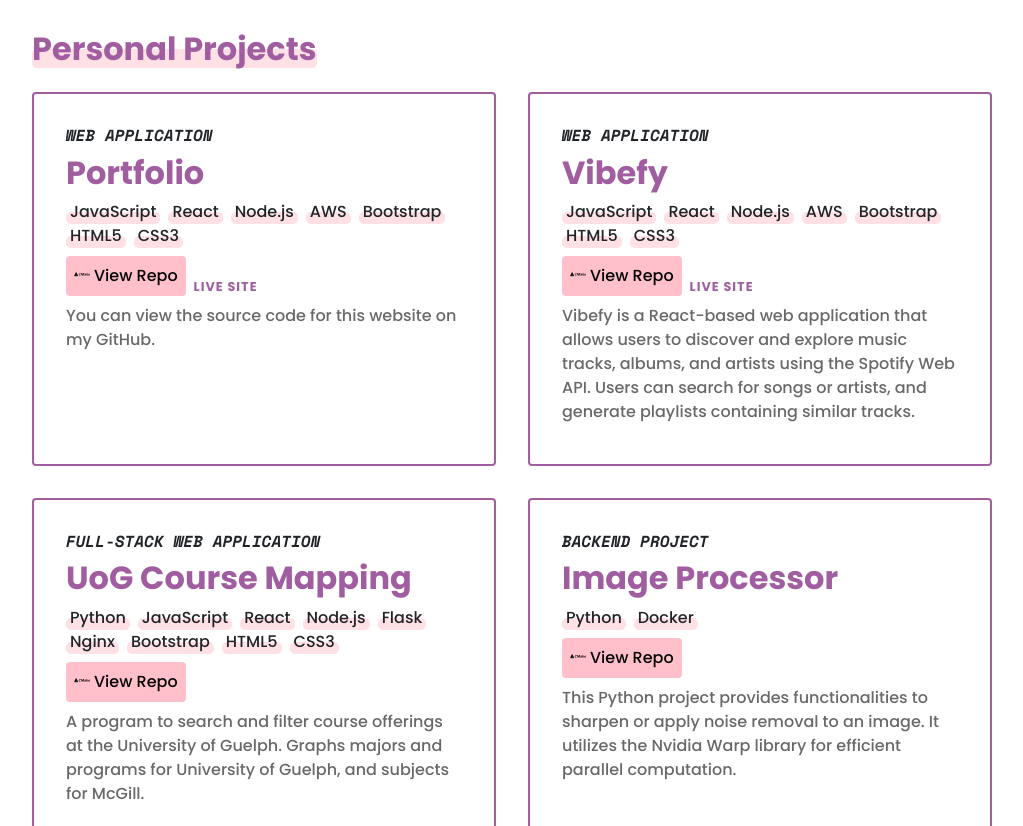
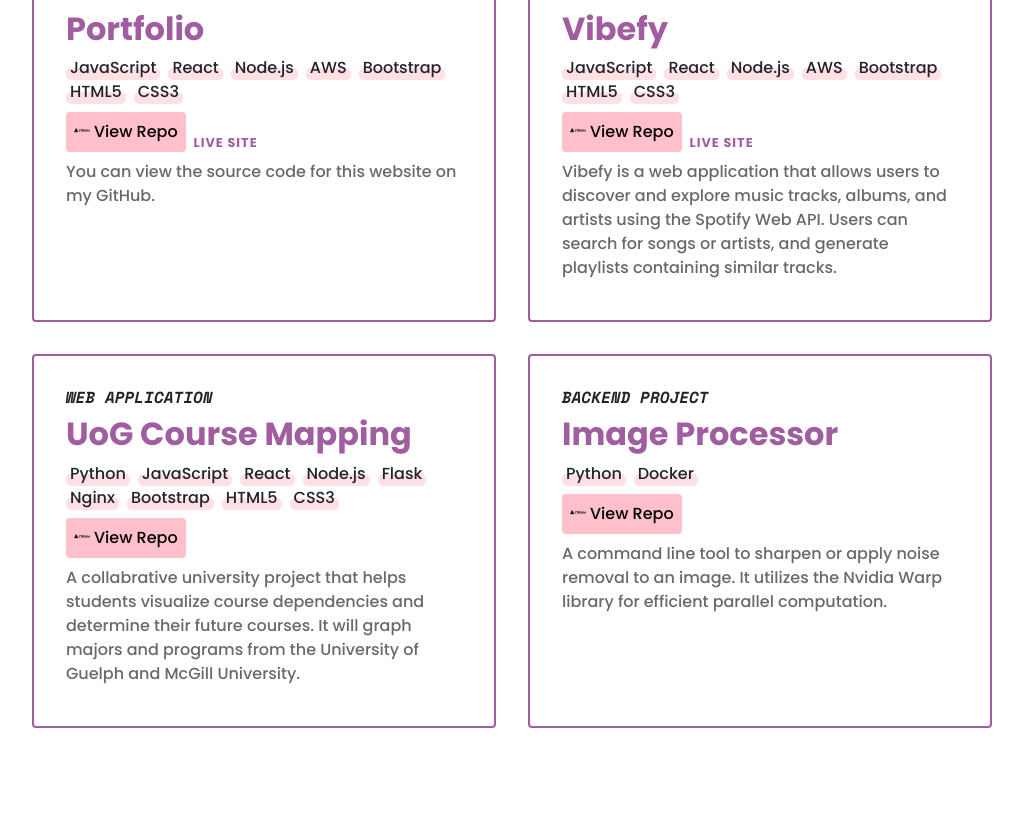
Before and after one commit to Farid-Hamid-4/portfolio, a React (Create React App) app: page / in a window 1280 px wide. Shown: the part 1946-2772 px from the top of the page, without its empty margins (128-1151 px from the left). Built offline with nearby package versions, Linux system fonts and the light colour scheme.

Commit message:
Final push for website. It's live but About section has extra content it shouldn't

```diff
--- a/src/components/About.js
+++ b/src/components/About.js
@@ -13,7 +13,7 @@
         <section id="about-section" className="section-margins">
             <h1 className="section-title">About Me</h1>
             <div id="about-container">
-                <p style={{ width: "80%" }}>Hey there! &#128075; I'm Farid Hamid, a recent graduate &#127891; from the University of Guelph with an Honours degree in Computer Science.<br/><br/>Growing up with a permanent disability has given me a unique perspective, and I understand the challenges that people with various accessibility needs face. My mission is to make the web more inclusive and user-friendly for everyone. I've put my coding skills to work by creating a Chrome extension that does something pretty cool; it can identify the contents of an image and give a summary for folks with visual impairments. It's all about making the digital world more accessible and connected.<br/><br/>When I'm not immersed in code, you'll find me listening to &#127911; music and diving into &#127918; video games. In fact, I've whipped up a web app using Spotify's API. It crafts personalized playlists based on the audio vibes of specific songs. After all, what better way to get to know someone than through their music taste? I've got a few playlists that reflect the musical landscape I listen to - take a peek and get to know me.</p>
+                <p style={{ width: "80%" }}>Hey there! &#128075; I'm Farid Hamid, a recent graduate &#127891; from the University of Guelph with an Honours degree in Computer Science.<br/><br/>In my free time, you'll find me listening to &#127911; music and diving into &#127918; video games.<br/><br/>In fact, I've whipped up a web app using Spotify's API. It crafts personalized playlists based on the audio vibes of specific songs. After all, what better way to get to know someone than through their music taste? I've got a few playlists down below that reflect the musical landscape I listen to - take a peek and get to know me!</p>
                 <div id="about-me-image"><Image alt="A picture of Farid Hamid" src={Farid}/></div>
             </div>
             <div id="playlists-container">
--- a/src/data/projectsData.js
+++ b/src/data/projectsData.js
@@ -1,6 +1,6 @@
 const projectsList = [
     {
-        "type":"WEB APPLICATION",
+        "type":"FRONT-END",
         "name":"Portfolio",
         "technologies":{
             "javascript-plain": "JavaScript",
@@ -29,10 +29,10 @@
         },
         "github":"https://github.com/Farid-Hamid-4/vibefy",
         "URL":"https://main.d2xqpnct98klit.amplifyapp.com/",
-        "description":"Vibefy is a React-based web application that allows users to discover and explore music tracks, albums, and artists using the Spotify Web API. Users can search for songs or artists, and generate playlists containing similar tracks.",
+        "description":"Vibefy is a web application that allows users to discover and explore music tracks, albums, and artists using the Spotify Web API. Users can search for songs or artists, and generate playlists containing similar tracks.",
     },
     {
-        "type":"FULL-STACK WEB APPLICATION",
+        "type":"WEB APPLICATION",
         "name":"UoG Course Mapping",
         "technologies":{
             "python-plain": "Python",
@@ -47,7 +47,7 @@
         },
         "github":"https://github.com/Farid-Hamid-4/uog-course-mapping",
         "URL":"",
-        "description":"A program to search and filter course offerings at the University of Guelph. Graphs majors and programs for University of Guelph, and subjects for McGill.",
+        "description":"A collabrative university project that helps students visualize course dependencies and determine their future courses. It will graph majors and programs from the University of Guelph and McGill University.",
     },
     {
         "type":"BACKEND PROJECT",
@@ -58,18 +58,7 @@
         },
         "github":"https://github.com/Farid-Hamid-4/image-processor",
         "URL":"",
-        "description":"This Python project provides functionalities to sharpen or apply noise removal to an image. It utilizes the Nvidia Warp library for efficient parallel computation.",
-    },
-    {
-        "type": "BACKEND PROJECT",
-        "name": "Picture Summarizer",
-        "technologies": {
-            "python-plain": "Python",
-            "amazonwebservices-original": "AWS",
-        },
-        "github": "https://github.com/Farid-Hamid-4/object-detector",
-        "URL": "",
-        "description": "A picture summarizing app that uses Amazon Rekognition to determine the contents of an image and OpenAI to generate a summary of what is happening in the image."
+        "description":"A command line tool to sharpen or apply noise removal to an image. It utilizes the Nvidia Warp library for efficient parallel computation.",
     }
 ];
 
```
Also changed, not shown: 1 other file (tests, documents, lock files or other folders).
